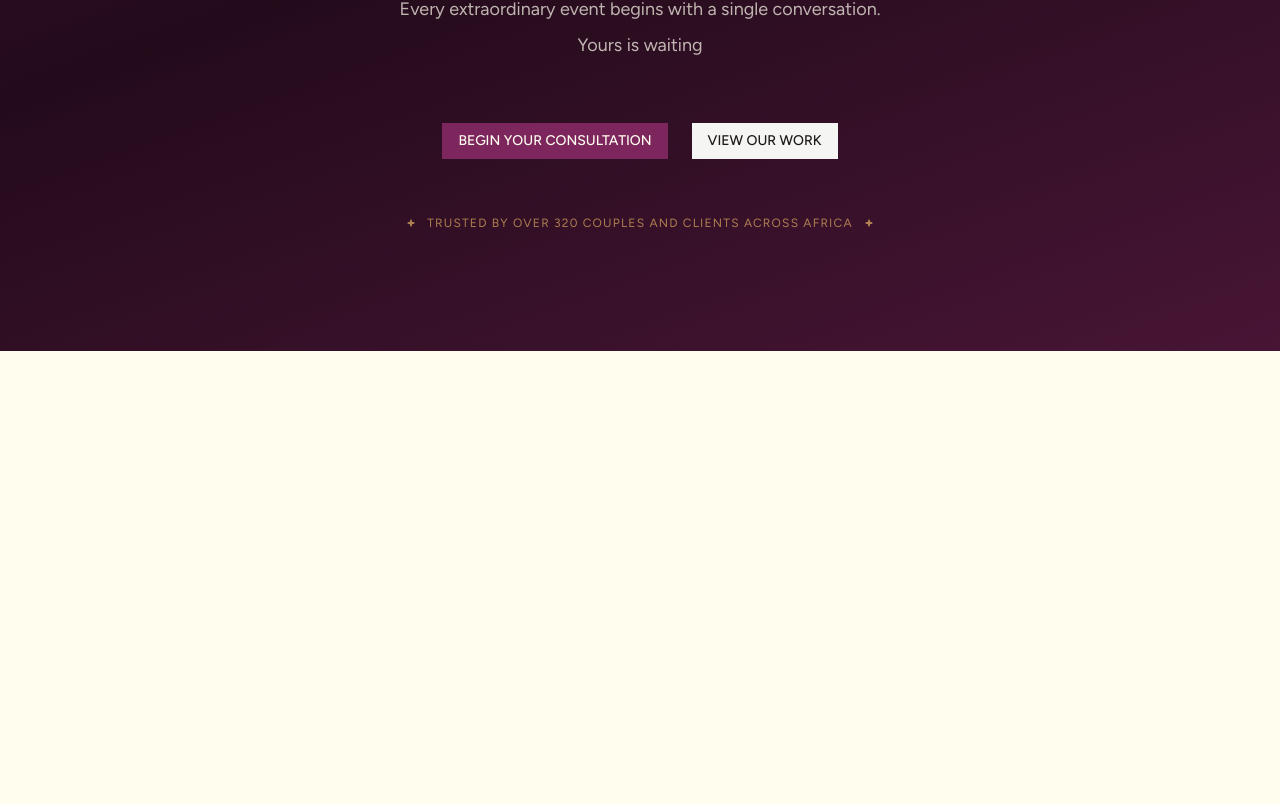
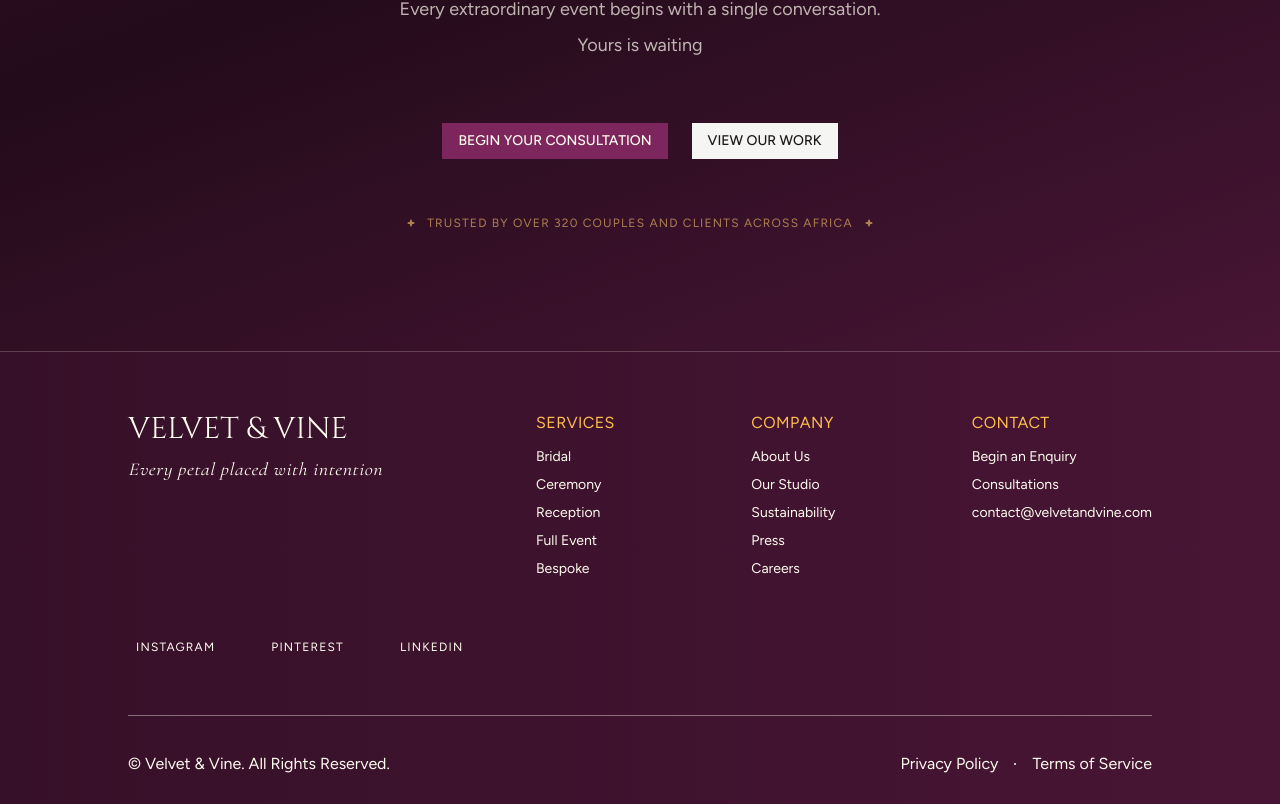
Before and after one commit to justinharry4/velvet-and-vine, a React (Vite) app: page / in a window 1280 px wide. Shown: the part 7071-7875 px from the top of the page. Before the commit the page ends 7422 px from the top, so only its background shows below. Built offline with nearby package versions, Linux system fonts and the light colour scheme.

Commit message:
feat: add footer section

```diff
--- a/src/components/shared/Footer.tsx
+++ b/src/components/shared/Footer.tsx
@@ -0,0 +1,98 @@
+import type { ReactNode } from "react";
+
+import { cn } from "@/lib/utils";
+
+import EyebrowText from "@/pages/home/components/EyebrowText";
+import Dot from "./Dot";
+
+interface NavListProps {
+  title: string;
+  links: string[];
+  className?: string;
+}
+
+interface NavLinkProps {
+  children: ReactNode;
+  className?: string;
+}
+
+const NavLink = ({ children, className }: NavLinkProps) => {
+  return (
+    <span className={cn("hover:text-accent-400/70", className)}>
+      {children}
+    </span>
+  );
+};
+
+const NavList = ({ title, links, className }: NavListProps) => {
+  return (
+    <div>
+      <h3 className="text-accent-400 tracking-wide">{title.toUpperCase()}</h3>
+      <ul className={cn("mt-3 flex flex-col gap-2", className)}>
+        {links.map((link) => (
+          <li key={link} className="text-sm">
+            <NavLink>{link}</NavLink>
+          </li>
+        ))}
+      </ul>
+    </div>
+  );
+};
+
+const Footer = () => {
+  const navItems = [
+    {
+      title: "services",
+      links: ["Bridal", "Ceremony", "Reception", "Full Event", "Bespoke"],
+    },
+    {
+      title: "company",
+      links: ["About Us", "Our Studio", "Sustainability", "Press", "Careers"],
+    },
+    {
+      title: "contact",
+      links: ["Begin an Enquiry", "Consultations", "contact@velvetandvine.com"],
+    },
+  ];
+
+  return (
+    <div className="relative pt-15 pb-7 px-[10%] text-neutral-50 bg-linear-to-r from-brand-900 to-brand-800">
+      <div className="absolute left-0 top-0 h-px bg-neutral-50/20 w-full"></div>
+      <div className="flex gap-[15%] grow">
+        <div className="">
+          <div className="font-brand text-3xl">VELVET &amp; VINE</div>
+          <div className="mt-2 font-heading italic text-lg tracking-wider">
+            Every petal placed with intention
+          </div>
+        </div>
+        <div className="flex justify-between grow">
+          {navItems.map((navItem) => (
+            <NavList title={navItem.title} links={navItem.links} />
+          ))}
+        </div>
+      </div>
+      <p className="flex mt-15 gap-10">
+        <NavLink>
+          <EyebrowText>INSTAGRAM</EyebrowText>
+        </NavLink>
+        <NavLink>
+          <EyebrowText>PINTEREST</EyebrowText>
+        </NavLink>
+        <NavLink>
+          <EyebrowText>LINKEDIN</EyebrowText>
+        </NavLink>
+      </p>
+      <div className="mt-15 h-px bg-neutral-50/40 w-full mx-auto"></div>
+      <div className="mt-9 flex justify-between">
+        <span>&copy; Velvet &amp; Vine. All Rights Reserved.</span>
+        <div className="flex justify-center items-center gap-4">
+          <NavLink>Privacy Policy</NavLink>
+          <Dot className="size-0.5" />
+          <NavLink>Terms of Service</NavLink>
+        </div>
+      </div>
+    </div>
+  );
+};
+
+export default Footer;
--- a/src/pages/home/Home.tsx
+++ b/src/pages/home/Home.tsx
@@ -1,4 +1,5 @@
 import NavBar from "@/components/shared/NavBar";
+import Footer from "@/components/shared/Footer";
 import Hero from "./components/Hero";
 import About from "./components/About";
 import Services from "./components/Services";
@@ -18,6 +19,7 @@ const Home = () => {
       <Trust />
       <ProcessSteps />
       <FinalCTA />
+      <Footer />
     </div>
   );
 };
```
